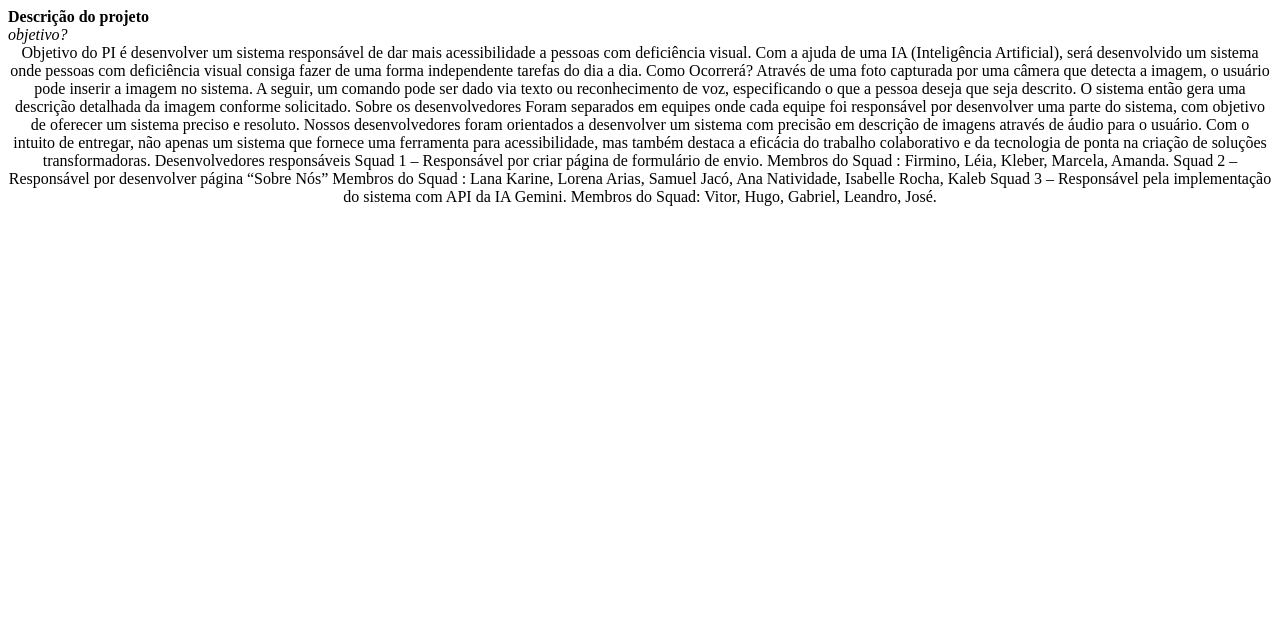
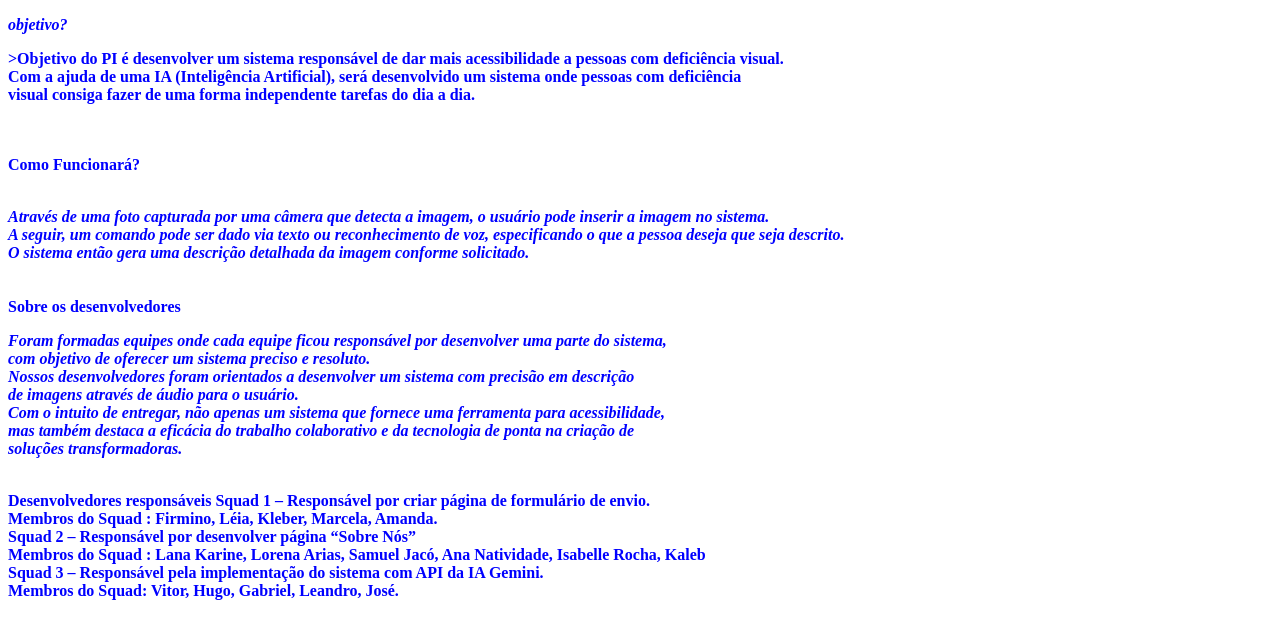
Before and after one commit to TheParousia/PI-Programador-2024.5.94, a Python web app: template visualdef/templates/sobre_nos.html in a window 1280 px wide. Shown: the top 639 px of the page. Run offline with Jinja, Linux system fonts and the light colour scheme; the template is opened without the code that fills it, so the values that code supplies are empty.

Commit message:
adição informações na  pagina sobre nos.

```diff
--- a/visualdef/templates/sobre_nos.html
+++ b/visualdef/templates/sobre_nos.html
@@ -6,29 +6,46 @@
     <title>Sobre nós</title>
 </head>
 <body>
-    <B>Descrição do projeto</B> <br>
+    <style>
+        body{
+            color: blue;
+            background-color:white ;
+        }
+    </style>
+   <p style="text-align: center;"></p> <B>
 <I>objetivo?</I> <br>
-<center>Objetivo do PI é desenvolver um sistema responsável de dar mais acessibilidade a pessoas com deficiência visual.
-Com a ajuda de uma IA (Inteligência Artificial), será desenvolvido um sistema onde pessoas com deficiência visual consiga fazer de uma forma independente tarefas do dia a dia.
+<p></p>>Objetivo do PI é desenvolver um sistema responsável de dar mais acessibilidade a pessoas com deficiência visual.<br>
+Com a ajuda de uma IA (Inteligência Artificial), será desenvolvido um sistema onde pessoas com deficiência<br>
+ visual consiga fazer de uma forma independente tarefas do dia a dia.<br>
+ <br>
+ <br>
 
-Como Ocorrerá?
-Através de uma foto capturada por uma câmera que detecta a imagem, o usuário pode inserir a imagem no sistema.
-A seguir, um comando pode ser dado via texto ou reconhecimento de voz, especificando o que a pessoa deseja que seja descrito.
-O sistema então gera uma descrição detalhada da imagem conforme solicitado.
+<p>
+<B>Como Funcionará?</p><br>
+<I>Através de uma foto capturada por uma câmera que detecta a imagem, o usuário pode inserir a imagem no sistema. <br>
+A seguir, um comando pode ser dado via texto ou reconhecimento de voz, especificando o que a pessoa deseja que seja descrito. <br>
+O sistema então gera uma descrição detalhada da imagem conforme solicitado.</I><br>
+<br>
+<br>
 
-Sobre os desenvolvedores
-Foram separados em equipes onde cada equipe foi responsável por desenvolver uma parte do sistema, com objetivo de oferecer um sistema preciso e resoluto.
-Nossos desenvolvedores foram orientados a desenvolver um sistema com precisão em descrição de imagens através de áudio para o usuário.
-Com o intuito de entregar, não apenas um sistema que fornece uma ferramenta para acessibilidade,
- mas também destaca a eficácia do trabalho colaborativo e da tecnologia de ponta na criação de soluções transformadoras.
+<B>Sobre os desenvolvedores</B><br>
+
+<p><I>Foram formadas equipes onde cada equipe ficou responsável por desenvolver uma parte do sistema,<br>
+ com objetivo de oferecer um sistema preciso e resoluto.<br>
+Nossos desenvolvedores foram orientados a desenvolver um sistema com precisão em descrição<br>
+ de imagens através de áudio para o usuário.  <br>
+Com o intuito de entregar, não apenas um sistema que fornece uma ferramenta para acessibilidade,<br>
+ mas também destaca a eficácia do trabalho colaborativo e da tecnologia de ponta na criação de <br>
+ soluções transformadoras.</p></I><br>
 
  Desenvolvedores responsáveis
-Squad 1 – Responsável por criar página de formulário de envio.
-Membros do Squad : Firmino, Léia, Kleber, Marcela, Amanda.
-Squad 2 – Responsável por desenvolver página “Sobre Nós”
-Membros do Squad : Lana Karine, Lorena Arias, Samuel Jacó, Ana Natividade, Isabelle Rocha, Kaleb
-Squad 3 – Responsável pela implementação do sistema com API da IA Gemini.
-Membros do Squad: Vitor, Hugo, Gabriel, Leandro, José.
+Squad 1 – Responsável por criar página de formulário de envio.<br>
+Membros do Squad : Firmino, Léia, Kleber, Marcela, Amanda.<br>
+Squad 2 – Responsável por desenvolver página “Sobre Nós”<br>
+Membros do Squad : Lana Karine, Lorena Arias, Samuel Jacó, Ana Natividade, Isabelle Rocha, Kaleb<br>
+Squad 3 – Responsável pela implementação do sistema com API da IA Gemini.<br>
+Membros do Squad: Vitor, Hugo, Gabriel, Leandro, José.<br></B> <br>
+
 
 
 
```
